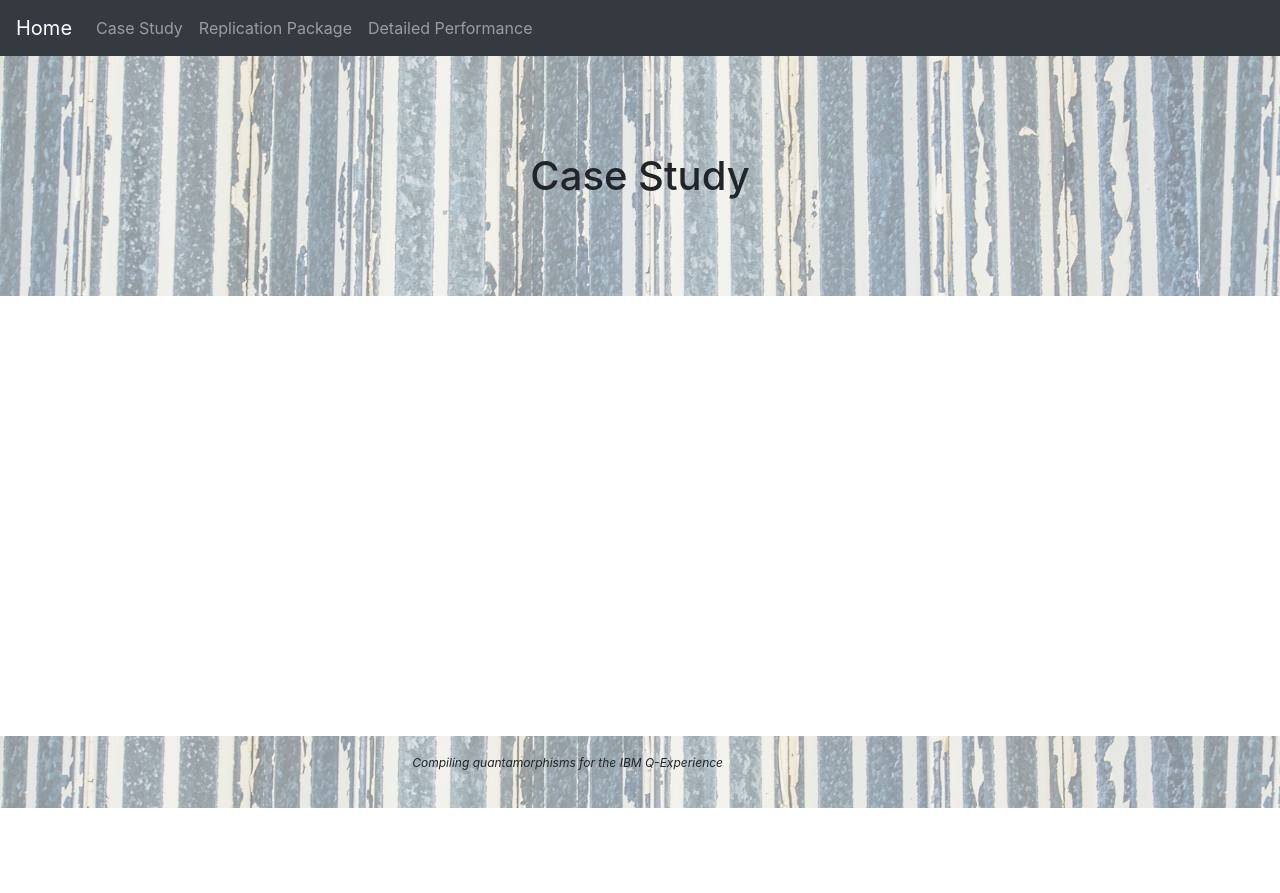
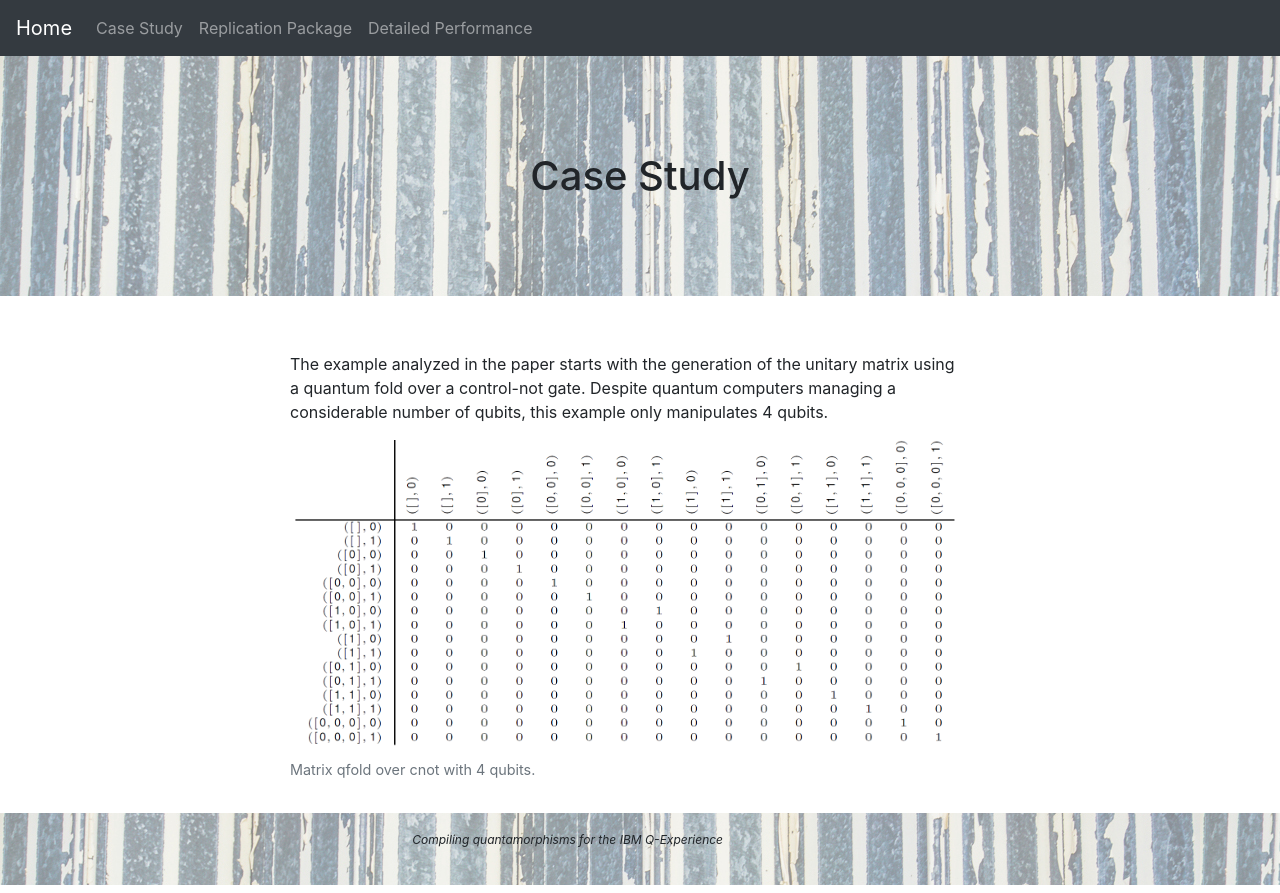
Before and after one commit to AnaNeri/quantamorphismsGuide, a React (Create React App) app: page /caseStudy in a window 1280 px wide. Before the commit the page ends 816 px from the top, so only its background shows below. Built offline with nearby package versions, Linux system fonts and the light colour scheme.

Commit message:
Add Case Study

```diff
--- a/src/containers/CaseStudy.js
+++ b/src/containers/CaseStudy.js
@@ -4,6 +4,9 @@ import Row from 'react-bootstrap/Row';
 import Col from 'react-bootstrap/Col';
 import Background from '../images/bg.jpeg';
 import Footer from '../components/Footer'
+import Figure from 'react-bootstrap/Figure';
+import matrix from '../images/matrix.png';
+
 
 function Content() {
   return (
@@ -15,6 +18,16 @@ function Content() {
 			<Row>
 			<Col md={11}>
        	<br/>
+
+        <p>The example analyzed in the paper starts with the generation of the unitary matrix using a quantum fold over a control-not gate. Despite quantum computers managing a considerable number of qubits, this example only manipulates 4 qubits. </p>
+        <Figure>
+          <Figure.Image
+            src={matrix}
+          />
+          <Figure.Caption>
+            Matrix qfold over cnot with 4 qubits.
+          </Figure.Caption>
+        </Figure>
     	</Col>
     	</Row>
     	</Col>
--- a/src/containers/ReplicationPackage.js
+++ b/src/containers/ReplicationPackage.js
@@ -98,7 +98,7 @@ function Content() {
 
         <h4>Experiment</h4>
 
-        This paper uses the following tool-chain.
+        This paper applys the following tool-chain.
 
         <Figure>
           <Figure.Image
```
Also changed, not shown: src/images/matrix.png (added).
